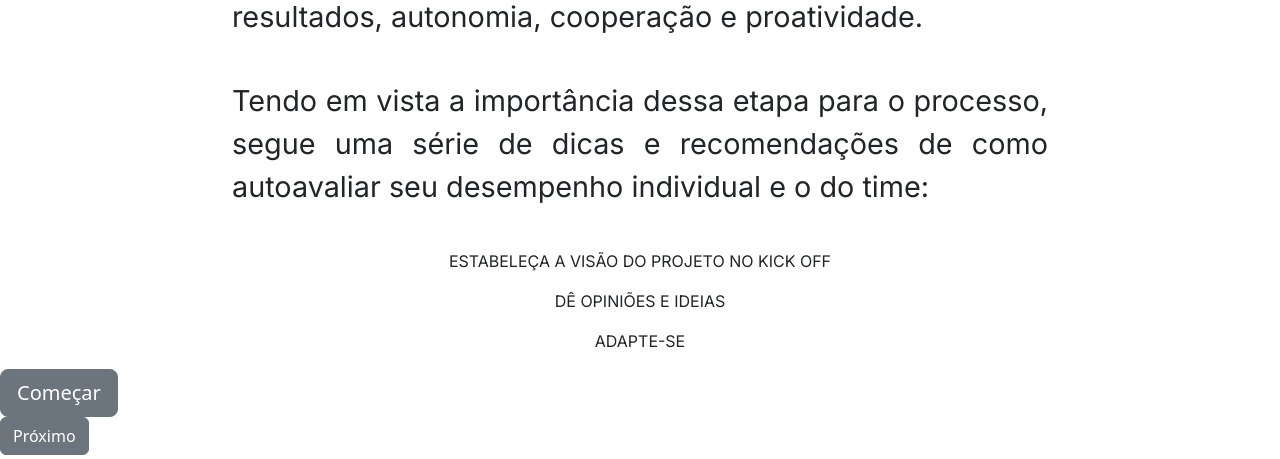
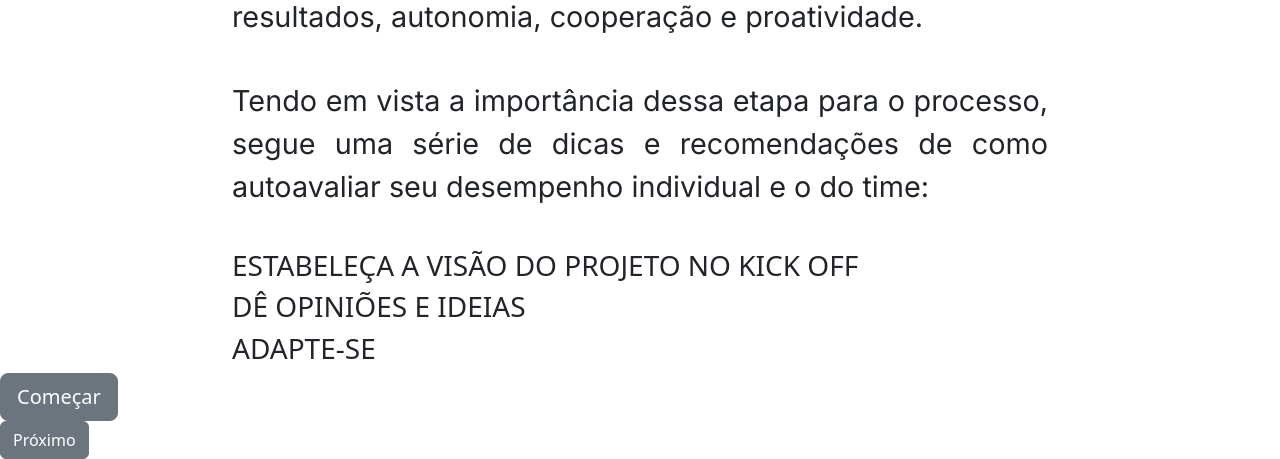
Before and after one commit to MarkVN2/Plataforma-Scrum, a Flask app: page /metodologia/autoavaliacao in a window 1280 px wide. Shown: the part 2151-2610 px from the top of the page. Run offline with Flask 2, Linux system fonts and the light colour scheme.

Commit message:
Update 'met_auto'
'met_auto' page style updated

```diff
--- a/plataforma_scrum/static/css/content.css
+++ b/plataforma_scrum/static/css/content.css
@@ -209,6 +209,14 @@ p {
   width: 60%;
   padding-bottom: 4%;
 }
+.met-tips-block {
+ /* background-color: brown; */
+ width: 85%;
+}
+.met-auto-tips {
+  /* background-color: yellow; */
+
+}
 
 /* metodologia/team */
 .met-team-sect-memb {
--- a/plataforma_scrum/templates/met_auto.html
+++ b/plataforma_scrum/templates/met_auto.html
@@ -42,18 +42,20 @@
       </p>
     </div>
 
+    <div class="met-tips-block">
+      <h3 class="met-auto-tips">
+        ESTABELEÇA A VISÃO DO PROJETO NO KICK OFF
+      </h3>
 
-    <p>
-      ESTABELEÇA A VISÃO DO PROJETO NO KICK OFF
-    </p>
+      <h3 class="met-auto-tips">
+        DÊ OPINIÕES E IDEIAS
+      </h3>
 
-    <p>
-      DÊ OPINIÕES E IDEIAS
-    </p>
+      <h3 class="met-auto-tips">
+        ADAPTE-SE
+      </h3>
+    </div>
 
-    <p>
-      ADAPTE-SE
-    </p>
 
   </div>
 
```
